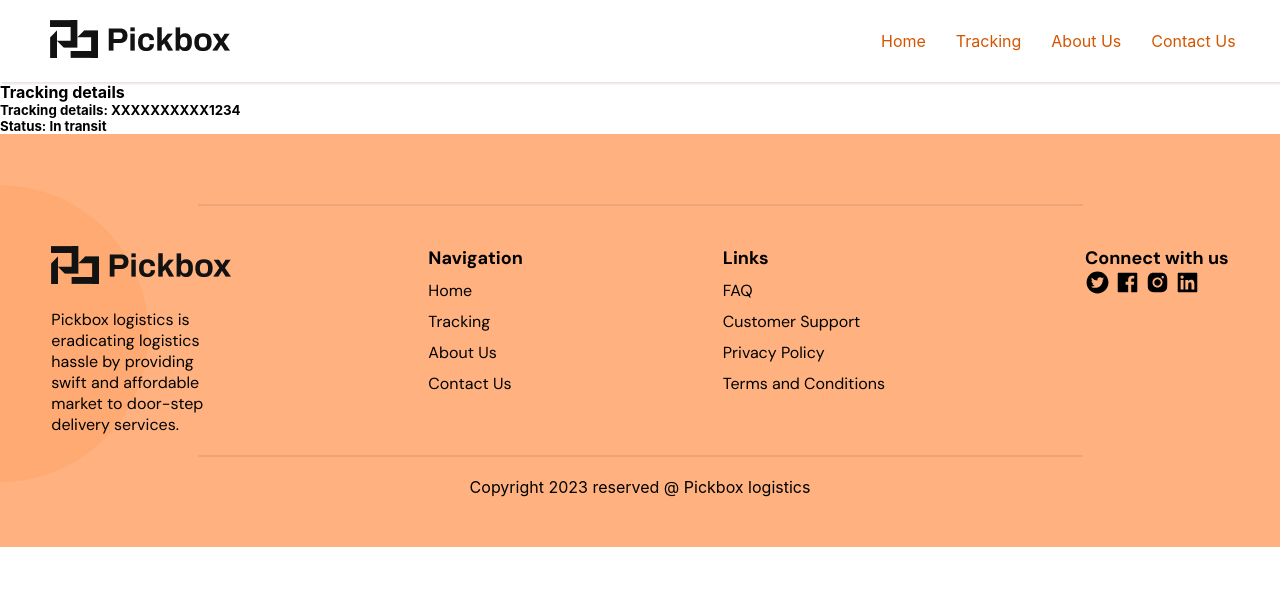
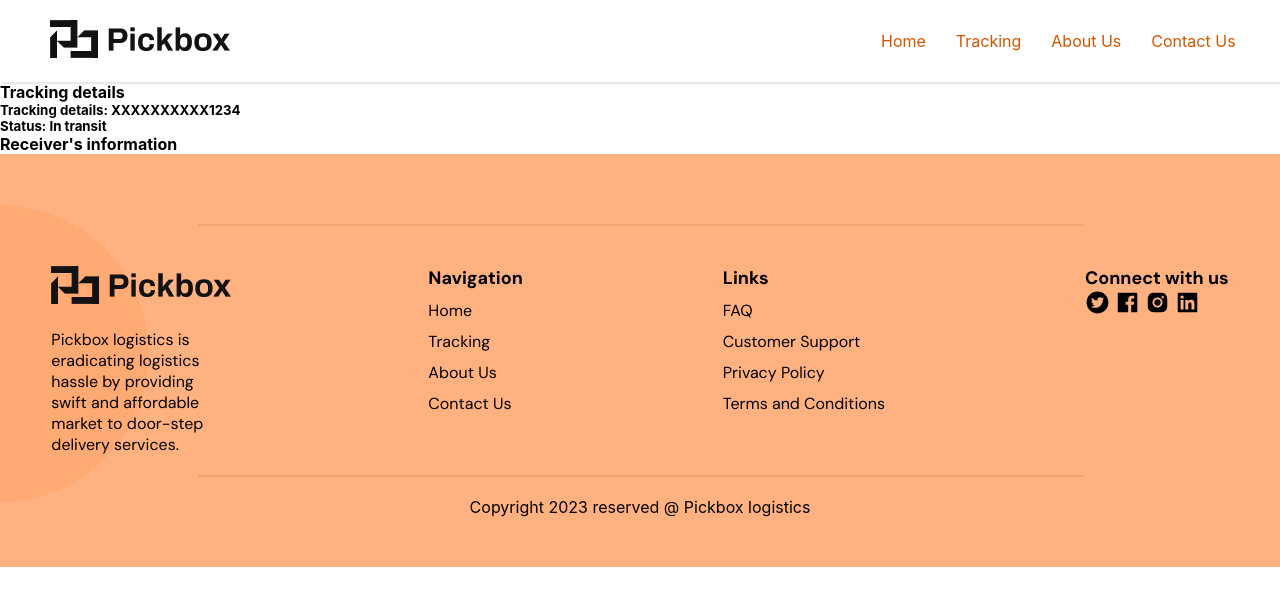
Before and after one commit to Pickbox-Project/Pickbox-frontend, a React (Create React App) app: page /more-details in a window 1280 px wide. Shown: the top 606 px of the page. Built offline with nearby package versions, Linux system fonts and the light colour scheme.

Commit message:
Started adding elements required for tracking

```diff
--- a/src/Components/MoreDetails/MoreDetails.jsx
+++ b/src/Components/MoreDetails/MoreDetails.jsx
@@ -13,6 +13,7 @@ const MoreDetails = () => {
           <h5>
             Status: <span>In transit</span>
           </h5>
+          <h4>Receiver's information</h4>
         </div>
       </div>
     </div>
```
